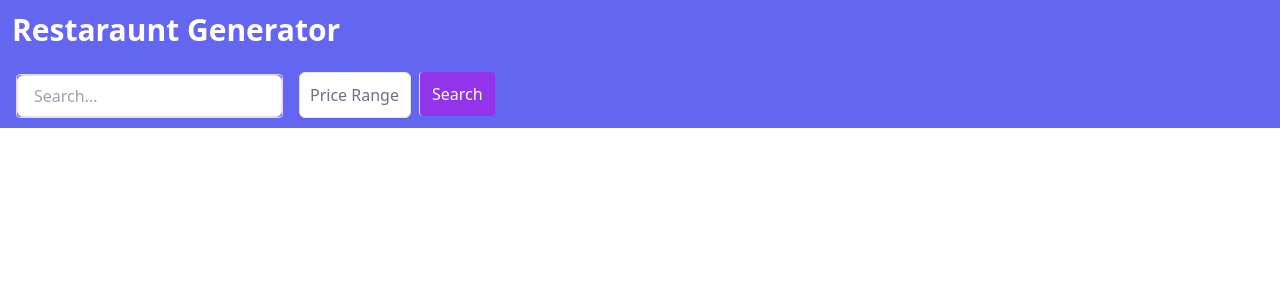
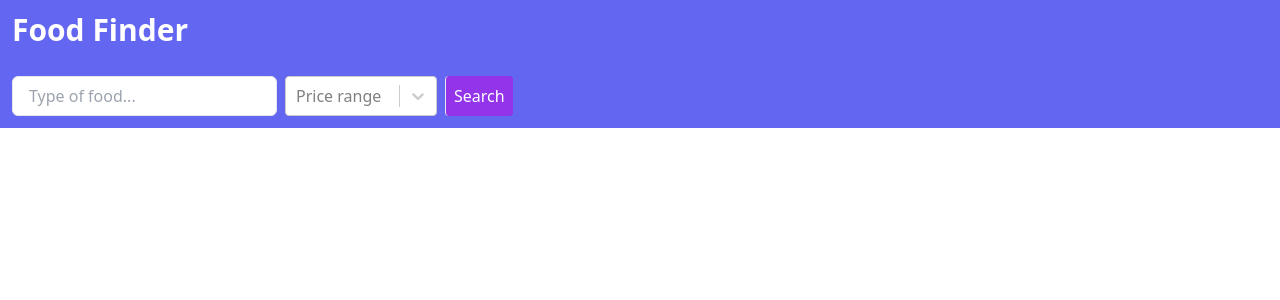
Before and after one commit to willburket/restaurant-app, a React (Create React App) app in the folder frontend/: page / in a window 1280 px wide. Shown: the top 300 px of the page. Built offline with nearby package versions, Linux system fonts and the light colour scheme.

Commit message:
navbar components lined up

```diff
--- a/frontend/package.json
+++ b/frontend/package.json
@@ -10,6 +10,7 @@
     "react-dom": "^18.2.0",
     "react-router-dom": "^6.15.0",
     "react-scripts": "5.0.1",
+    "react-select": "^5.7.4",
     "web-vitals": "^2.1.4"
   },
   "scripts": {
--- a/frontend/src/components/Head/Head.js
+++ b/frontend/src/components/Head/Head.js
@@ -6,7 +6,7 @@ function Head() {
 
     return(
         <div className="bg-indigo-500 h-16 w-full p-3">
-            <h1 className="text-3xl font-bold text-white">Restaraunt Generator</h1>
+            <h1 className="text-3xl font-bold text-white">Food Finder</h1>
         </div>
     )
 };
--- a/frontend/src/components/Navbar/Dropdown.js
+++ b/frontend/src/components/Navbar/Dropdown.js
@@ -1,25 +1,64 @@
 import React, {useState} from "react";
+import Select from "react-select";
+
+// function PriceDropdown() {
+//     const [selected, setSelected] = useState("")
+
+//     const handleSelectChange = (event) => {
+//         setSelected(event.target.value)
+//     }
+
+//     return (
+//         <div className="relative w-32 px-2">
+//             <select value = {selected} onChange = {handleSelectChange}
+//             className="w-full p-2.5 text-gray-500 bg-white border rounded-md shadow-sm
+//             outline-none appearance-none focus:border-indigo-600">
+//                 <option value = "" disabled hidden>Price Range</option>
+//                 <option value = "1">$</option>
+//                 <option value = "2">$$</option>
+//                 <option value = "3">$$$</option>
+//                 <option value = "4">$$$$</option>
+//             </select>
+//         </div>
+//     );
+// }    focus:ring-purple-300
 
 function PriceDropdown() {
     const [selected, setSelected] = useState("")
 
-    const handleSelectChange = (event) => {
-        setSelected(event.target.value)
+    const options = [
+        {value: "1", label: "$"},
+        {value: "2", label: "$$"},
+        {value: "3", label: "$$$"},
+        {value: "4", label: "$$$$"},
+    ]
+
+    const customStyles = {
+        control: (provided) => ({
+          ...provided,
+          minHeight: '40px', // Change the minimum height to 40px
+        }),
+        dropdownIndicator: (provided) => ({
+          ...provided,
+          padding: '8px', // Adjust padding for indicator to match the height
+        }),
+      };
+
+    const handleSelectChange = (target) => {
+        setSelected(target)
     }
 
     return (
-        <div className="relative w-32 px-2">
-            <select value = {selected} onChange = {handleSelectChange}
-            className="w-full p-2.5 text-gray-500 bg-white border rounded-md shadow-sm
-            outline-none appearance-none focus:border-indigo-600">
-                <option value = "" disabled hidden>Price Range</option>
-                <option value = "1">$</option>
-                <option value = "2">$$</option>
-                <option value = "3">$$$</option>
-                <option value = "4">$$$$</option>
-            </select>
+        <div className="p-1 w-40">
+        <Select
+            options = {options}
+            value = {selected}
+            onChange= {handleSelectChange}
+            placeholder = "Price range"
+            styles={customStyles}/>
         </div>
-    );
+    )
 }
 
+
 export { PriceDropdown }
--- a/frontend/src/components/Navbar/Navbar.js
+++ b/frontend/src/components/Navbar/Navbar.js
@@ -1,6 +1,6 @@
 import React from "react";
 import { PriceDropdown } from "./Dropdown";
-import { SearchBox, SearchButton } from "./Search";
+import { SearchBar, SearchButton } from "./Search";
 
 function Navbar() {
 
@@ -8,7 +8,7 @@ function Navbar() {
 
     return(
         <div className="bg-indigo-500 h-16 w-full top-16 p-2 flex">
-            <SearchBox/>
+            <SearchBar/>
             <PriceDropdown/>
             <SearchButton/>
         </div>
--- a/frontend/src/components/Navbar/Search.js
+++ b/frontend/src/components/Navbar/Search.js
@@ -1,13 +1,15 @@
 import React from "react";
 
-function SearchBox() {
+function SearchBar() {
     return (
-        <div className="flex items-center p-2">
-            <div className="flex border border-purple-200 rounded">
+        <div className="flex items-center px-1">
+            <div className="flex rounded h-10">
                 <input
                     type="text"
-                    className="block w-full px-4 py-2 text-purple-700 bg-white border rounded-md focus:border-purple-400 focus:ring-purple-300 focus:outline-none focus:ring focus:ring-opacity-40"
-                    placeholder="Search..."
+                    className="block w-full px-4 py-2 text-purple-700 bg-white border rounded-md
+                     focus:border-purple-400 focus:ring-purple-300 focus:outline-none
+                    focus:ring focus:ring-opacity-40"
+                    placeholder="Type of food..."
                 />
             </div>
         </div>
@@ -16,10 +18,13 @@ function SearchBox() {
 
 function SearchButton(){
     return(
-        <button className=" text-white bg-purple-600 border-l rounded px-3 h-11">
-        Search
-        </button>
+        <div className="p-1">
+            <button className=" text-white bg-purple-600 border-l rounded px-2 h-10">
+                Search
+            </button>
+        </div>
+
     )
 }
 
-export { SearchBox, SearchButton }
+export { SearchBar, SearchButton }
```
Also changed, not shown: frontend/src/components/Navbar/Location.js (added), 1 other file (tests, documents, lock files or other folders).
